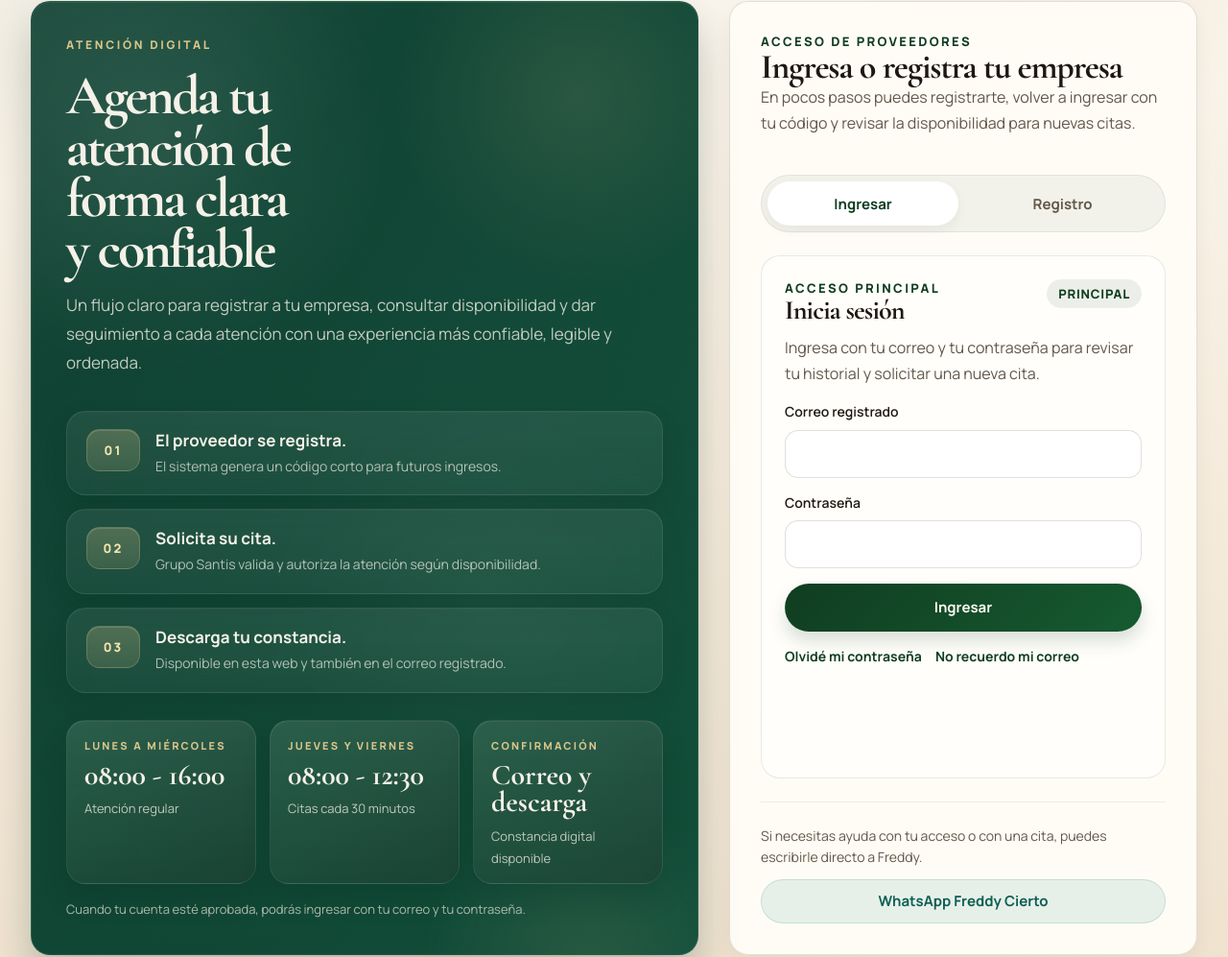
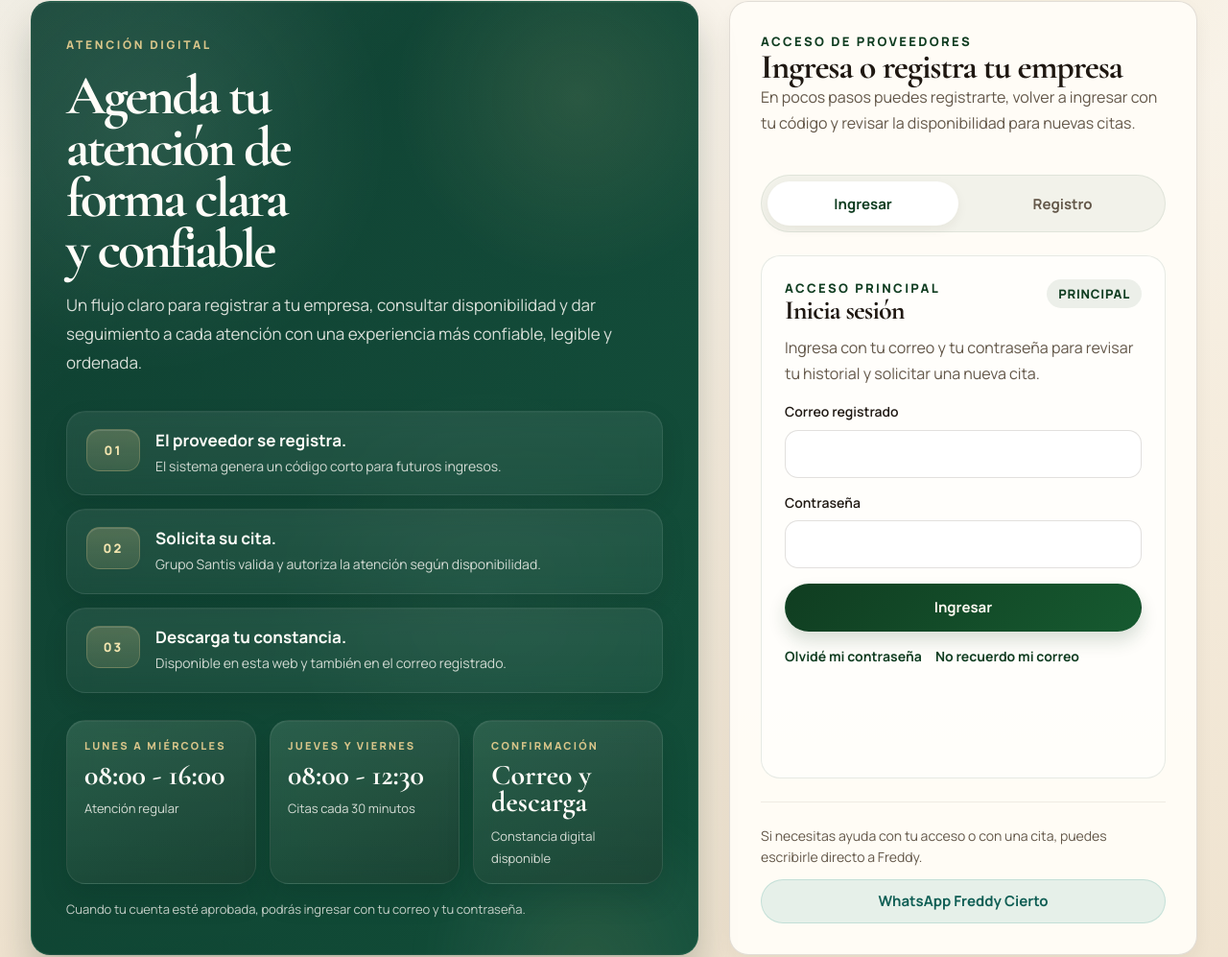
Before and after one commit to jhidalgo-oss/proveedores-web, a plain HTML site: page cloudflare/provider/public/index.html in a window 1280 px wide. Shown: the part 221-1218 px from the top of the page at 96% size. Drawn offline with nearby package versions, Linux system fonts and the light colour scheme; no server answers.

Commit message:
Increase contrast in provider hero text

```diff
--- a/cloudflare/provider/public/styles.css
+++ b/cloudflare/provider/public/styles.css
@@ -154,7 +154,7 @@ body::before {
     radial-gradient(circle at 82% 10%, rgba(216, 197, 138, 0.12), transparent 18%),
     radial-gradient(circle at 68% 62%, rgba(255, 255, 255, 0.04), transparent 28%),
     linear-gradient(145deg, #0b3d2e 0%, #114a38 42%, #145a41 100%);
-  color: #f5f1e8;
+  color: #fffdf8;
   box-shadow:
     0 24px 40px rgba(7, 30, 22, 0.22),
     inset 0 1px 0 rgba(255, 255, 255, 0.06);
@@ -236,7 +236,7 @@ h3 {
 
 .story-copy {
   max-width: 56ch;
-  color: rgba(245, 241, 232, 0.78);
+  color: rgba(255, 253, 248, 0.84);
   font-size: 17px;
   line-height: 1.78;
 }
@@ -283,14 +283,14 @@ h3 {
 .story-steps strong {
   display: block;
   margin-bottom: 5px;
-  color: #f5f1e8;
+  color: #fffdf8;
   font-size: 17px;
   font-weight: 700;
 }
 
 .story-steps p {
   margin: 0;
-  color: rgba(245, 241, 232, 0.7);
+  color: rgba(255, 253, 248, 0.8);
   font-size: 14px;
   line-height: 1.62;
 }
@@ -329,20 +329,20 @@ h3 {
 .schedule-card strong {
   display: block;
   margin-bottom: 8px;
-  color: #f5f1e8;
+  color: #fffdf8;
   font-size: 30px;
   line-height: 0.96;
 }
 
 .schedule-card small {
-  color: rgba(245, 241, 232, 0.76);
+  color: rgba(255, 253, 248, 0.82);
   font-size: 13px;
   line-height: 1.5;
 }
 
 .story-caption {
   margin: 0;
-  color: rgba(245, 241, 232, 0.7);
+  color: rgba(255, 253, 248, 0.78);
   font-size: 13px;
   line-height: 1.58;
 }
```
